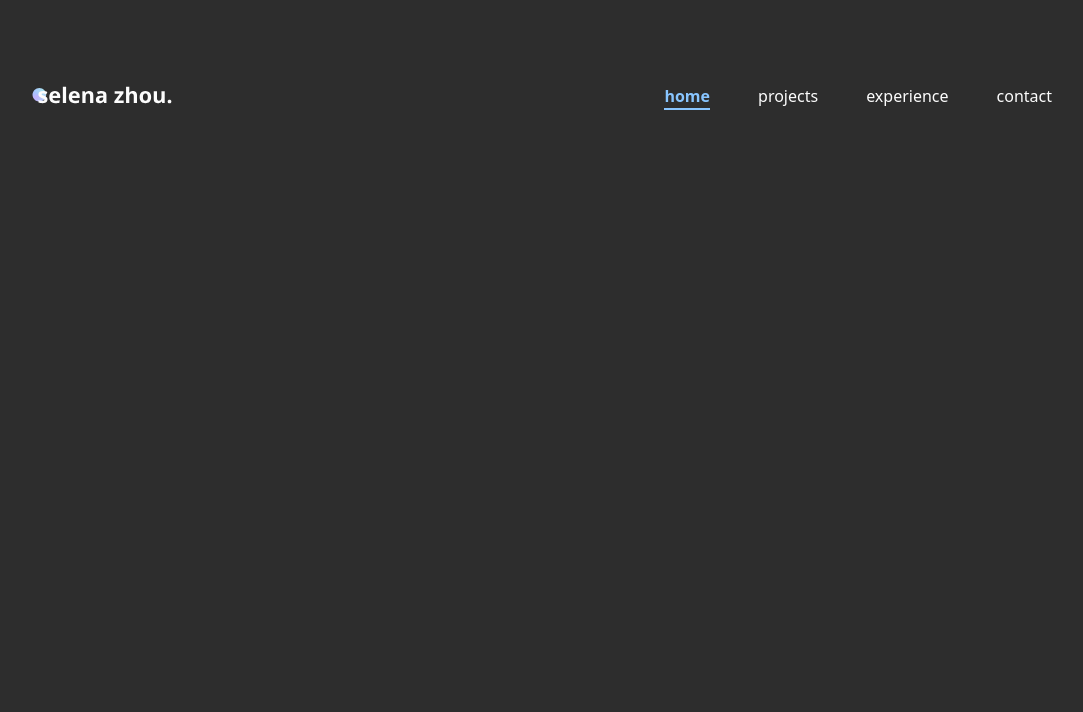
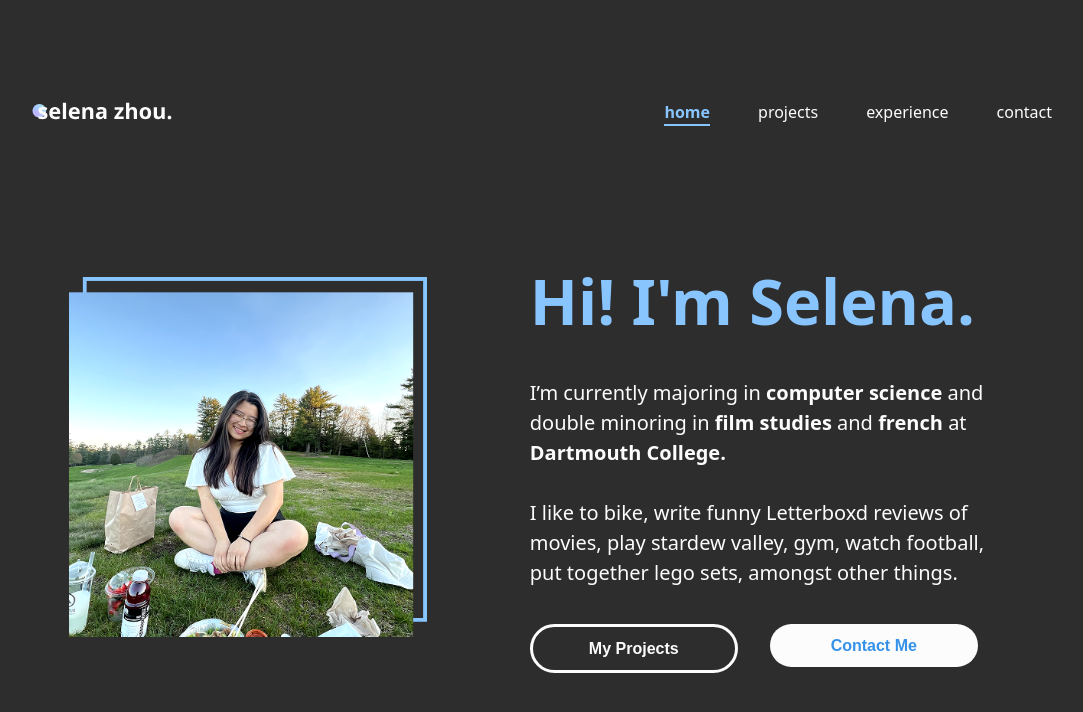
Before and after one commit to zhouselena/selenazhou-com, a React (Vite) app: page / in a window 1280 px wide. Shown: the top 712 px of the page, without its empty margins (100-1183 px from the left). Built offline with nearby package versions, Linux system fonts and the light colour scheme.

Commit message:
Added homepage

```diff
--- a/src/App.scss
+++ b/src/App.scss
@@ -1,33 +1,9 @@
 #root {
   width: 100vw;
-  padding: 5rem 8rem;
+  padding: 6rem 8rem;
   text-align: center;
+
+  @media screen and (max-width: 850px) {
+    padding: 4rem 10%;
+  }
 }
-
-// .logo {
-//   height: 6em;
-//   padding: 1.5em;
-//   will-change: filter;
-//   transition: filter 300ms;
-// }
-// .logo:hover {
-//   filter: drop-shadow(0 0 2em #646cffaa);
-// }
-// .logo.react:hover {
-//   filter: drop-shadow(0 0 2em #61dafbaa);
-// }
-
-// @keyframes logo-spin {
-//   from {
-//     transform: rotate(0deg);
-//   }
-//   to {
-//     transform: rotate(360deg);
-//   }
-// }
-
-// @media (prefers-reduced-motion: no-preference) {
-//   a:nth-of-type(2) .logo {
-//     animation: logo-spin infinite 20s linear;
-//   }
-// }
--- a/src/App.tsx
+++ b/src/App.tsx
@@ -1,8 +1,8 @@
 import { BrowserRouter as Router, Routes, Route } from 'react-router-dom';
 import { ROUTES } from './utils/constants';
 import NavBar from '@/components/NavBar';
-
-import './App.scss';
+import Home from '@/pages/Home';
+import '@/App.scss';
 
 function App() {
   return (
@@ -13,7 +13,7 @@ function App() {
         </header>
         <main>
           <Routes>
-            <Route path={ROUTES.HOME} element={<div />} />
+            <Route path={ROUTES.HOME} element={<Home />} />
             <Route path={ROUTES.PROJECTS} element={<div />} />
             <Route path={ROUTES.EXPERIENCE} element={<div />} />
             <Route path={ROUTES.CONTACT} element={<div />} />
--- /dev/null
+++ b/src/pages/Home/index.tsx
@@ -0,0 +1,34 @@
+import { Link } from 'react-router-dom';
+import { ROUTES } from '@/utils/constants';
+import HomePicture from '@/assets/homepicture.png';
+import './styles.scss';
+
+function Home() {
+  return (
+    <div className="homepage">
+      <div className="pictextbuttons">
+        <img src={HomePicture} />
+        <div className="contents-textbuttons">
+          <h1>Hi! I'm Selena.</h1>
+          <p>
+            I’m currently majoring in <b>computer science</b> and double minoring in{' '}
+            <b>film studies</b> and <b>french</b> at <b>Dartmouth College.</b>
+            <br />
+            <br />I like to bike, write funny Letterboxd reviews of movies, play stardew valley,
+            gym, watch football, put together lego sets, amongst other things.
+          </p>
+          <div className="button-stack">
+            <Link to={ROUTES.PROJECTS}>
+              <button className="outline">My Projects</button>
+            </Link>
+            <Link to={ROUTES.CONTACT}>
+              <button className="filled">Contact Me</button>
+            </Link>
+          </div>
+        </div>
+      </div>
+    </div>
+  );
+}
+
+export default Home;
--- /dev/null
+++ b/src/pages/Home/styles.scss
@@ -0,0 +1,94 @@
+@use '/src/styles/variables.scss';
+
+.pictextbuttons {
+  width: 100%;
+  display: flex;
+  flex-flow: row wrap;
+  column-gap: 10%;
+  justify-content: center;
+  align-items: center;
+  text-align: start;
+  padding: 4rem 0;
+
+  img {
+    width: 35%;
+    min-width: 300px;
+  }
+
+  .contents-textbuttons {
+    width: 47%;
+  }
+
+  h1 {
+    color: variables.$baby-blue;
+    font-size: 63px;
+  }
+
+  p {
+    font-size: 20px;
+  }
+
+  .button-stack {
+    display: flex;
+    flex-flow: row wrap;
+    gap: 2rem;
+    padding: 1rem 0;
+
+    a {
+      font-weight: bold;
+      text-decoration: none;
+    }
+
+    button {
+      border-radius: 50px;
+      font-size: 16px;
+      font-weight: bold;
+      padding: 0.8rem 2rem;
+      cursor: pointer;
+      transition: all 0.3s ease;
+      width: 13rem;
+    }
+
+    /* outline button */
+    button.outline {
+      background-color: transparent;
+      border: 3px solid variables.$off-white;
+      color: variables.$off-white;
+
+      &:hover {
+        background-color: rgba(255, 255, 255, 0.1);
+      }
+    }
+
+    /* filled button */
+    button.filled {
+      background-color: variables.$off-white;
+      border: none;
+      color: variables.$font-blue;
+
+      &:hover {
+        color: variables.$tang-orange;
+      }
+    }
+  }
+
+  @media screen and (max-width: 850px) {
+    img {
+      width: 80%;
+    }
+
+    .home-contents {
+      padding: 2rem 0;
+      width: 100%;
+      text-align: center;
+    }
+
+    h1 {
+      font-size: 40px;
+    }
+
+    .button-stack {
+      justify-content: center;
+    }
+  }
+}
--- a/src/styles/variables.scss
+++ b/src/styles/variables.scss
@@ -1,4 +1,7 @@
-$off-black: #2D2D2D;
-$off-white: #FCFCFC;
-$baby-blue: #88C5FF;
-$font-blue: #3692E8;
+$off-black: #2d2d2d;
+$off-white: #fcfcfc;
+$baby-blue: #88c5ff;
+$font-blue: #3692e8;
+$twitch-purple: #9747ff;
+$deep-purple: #646cff;
+$tang-orange: #ffb067;
```
Also changed, not shown: src/assets/homepicture.png (added).
